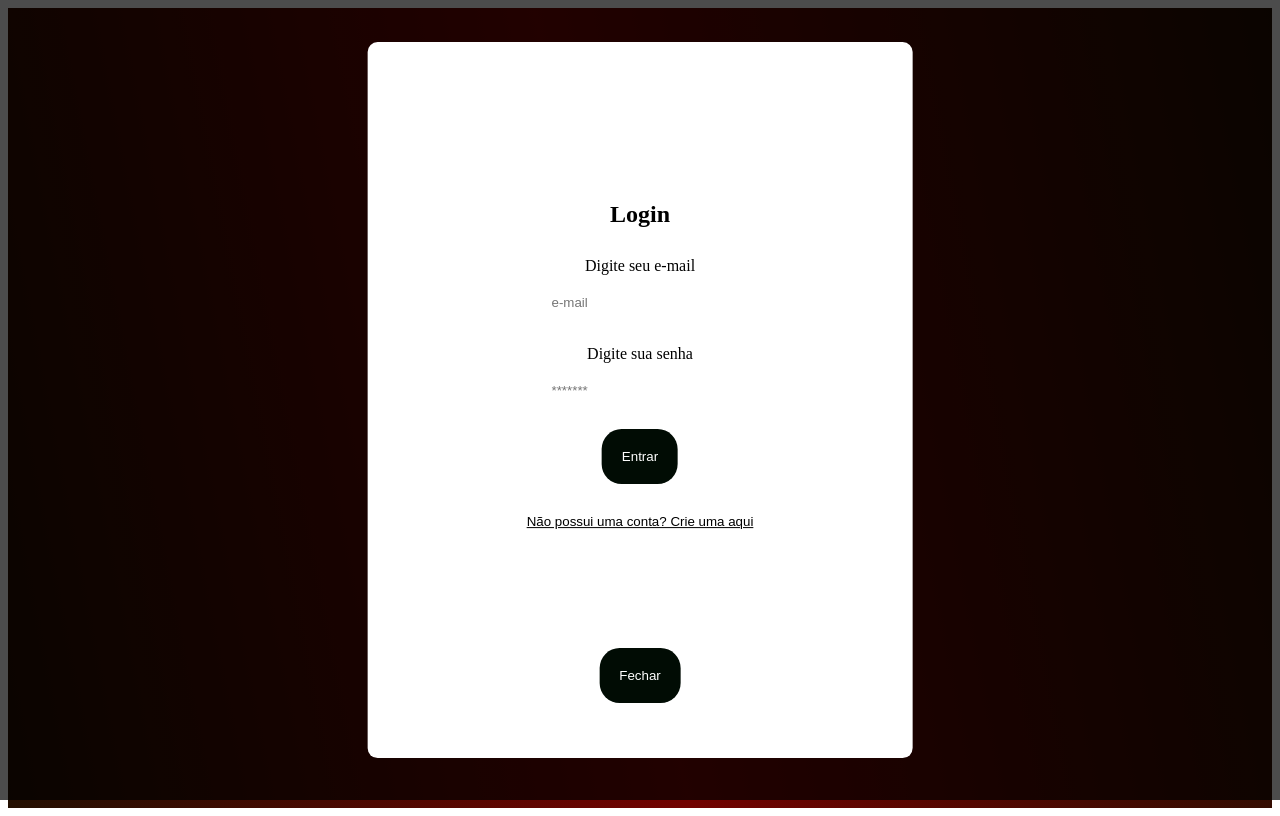
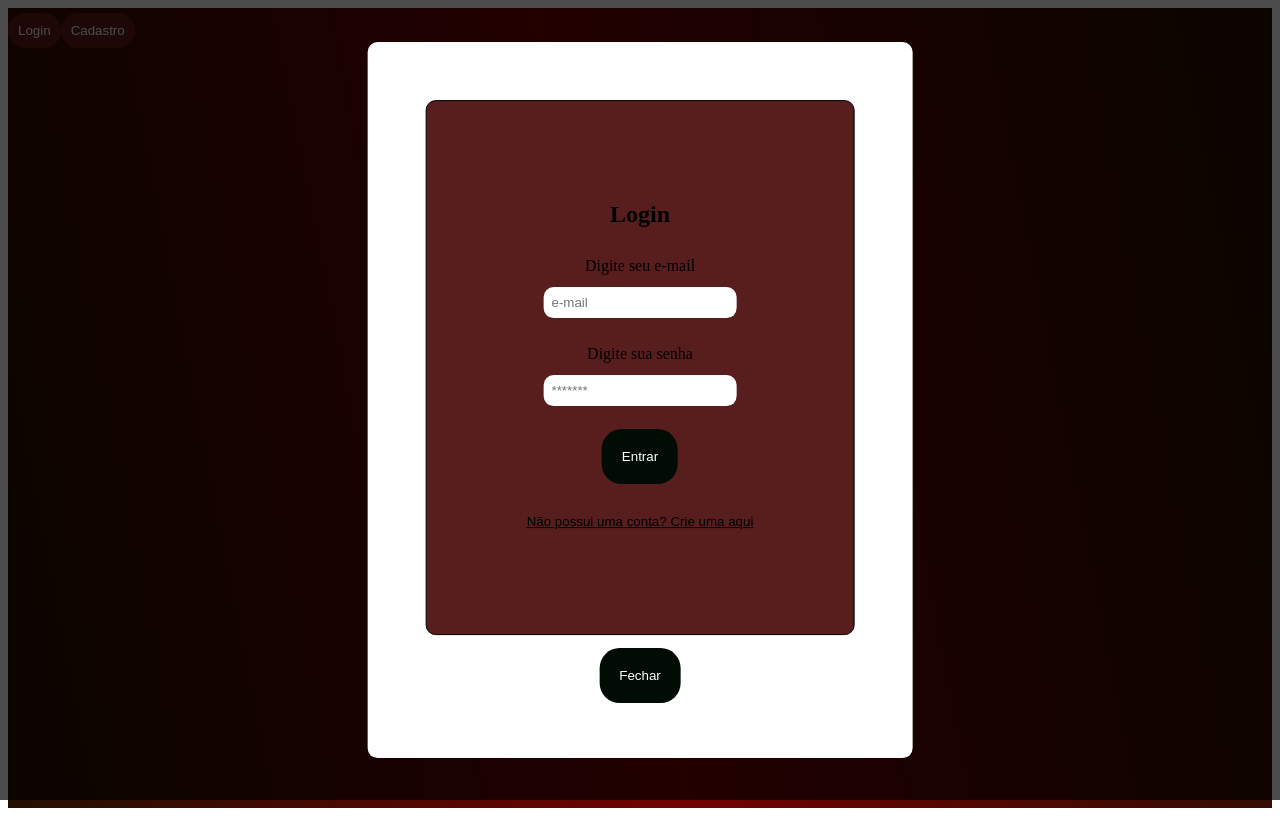
Before and after one commit to Laps-F/OuroHotel, a React (Create React App) app: page / in a window 1280 px wide. Both pictures are taken after a click on the button "Login". Built offline with nearby package versions, Linux system fonts and the light colour scheme.

Commit message:
alterando estilo

```diff
--- a/src/App.css
+++ b/src/App.css
@@ -2,21 +2,30 @@
   text-align: center;
   display: flex;
   min-height: 100vh;
-  align-items: center;
-  justify-content: center;
+  align-items:first baseline;
+  justify-content:left;
   color: rgb(0, 0, 0);
   background-image: linear-gradient(79deg, rgb(35, 15, 1), rgb(113, 2, 0) 48%, rgb(35, 15, 1));
+}
+
+.App-header{
+  text-align: center;
+  display: flex;
+  min-height: 10vh;
+  align-items:first baseline;
+  justify-content: left;
 }
 
 .auth-form-conteiner, .login-form, .register-form {
   display: flex;
   flex-direction: column;
   align-items: center;
+  background-color: rgb(88, 30, 30);
 }
 
 .auth-form-conteiner {
   padding: 5rem;
-  border: 1px solid white;
+  border: 1px solid rgb(0, 0, 0);
   border-radius: 10px;
   margin: 0.5rem;
 }
@@ -29,7 +38,7 @@ label {
 input {
   margin: 0.5rem 0;
   padding: 1rem;
-  border: none;
+  border:rgb(0, 0, 0);
   border-radius: 10px;
 }
 
@@ -50,6 +59,7 @@ button {
 .initial-btn{
   background-color: rgb(101, 25, 25);
   color: rgb(255, 255, 255);
+  padding: 10px;
 }
 
 a {
```
